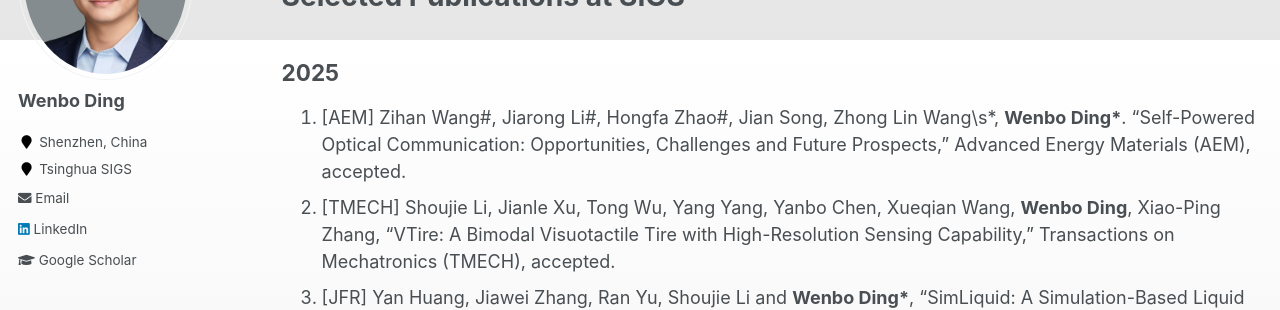
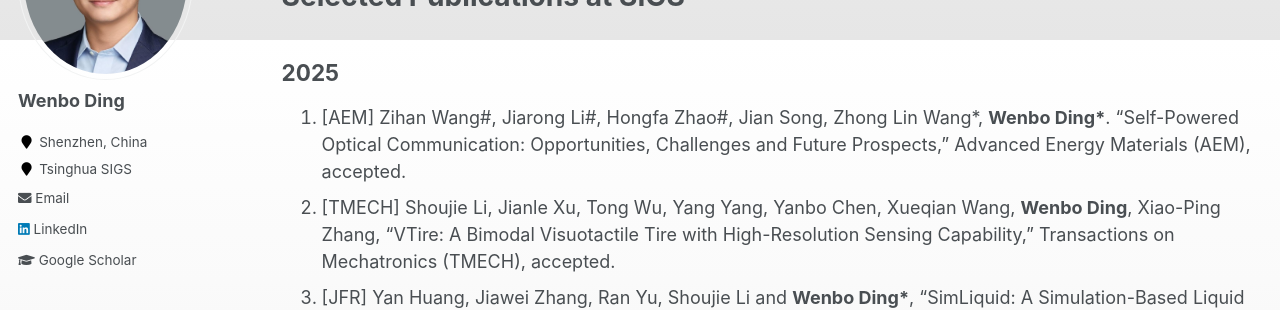
Before and after one commit to whenboy07/whenboy07.github.io, a Jekyll site: the page built from _pages/publication.md, in a window 1280 px wide and 900 px high, scrolled down 1607 px. Shown: the part 153-463 px from the top of the window. Built offline with Jekyll 4.4.1, drawn with Linux system fonts in a browser that asks for light colours.

```diff
--- a/_pages/publication.md
+++ b/_pages/publication.md
@@ -122,7 +122,7 @@ A hybrid Wind and Raindrop Energy Harvesting Operating on Savonius Turbine.
 
 # Selected Publications at SIGS
 ## 2025
-1. [AEM] Zihan Wang#, Jiarong Li#, Hongfa Zhao#, Jian Song, Zhong Lin Wang\s*, **Wenbo Ding\***. “Self-Powered Optical Communication: Opportunities, Challenges and Future Prospects,” Advanced Energy Materials (AEM), accepted.
+1. [AEM] Zihan Wang#, Jiarong Li#, Hongfa Zhao#, Jian Song, Zhong Lin Wang*, **Wenbo Ding\***. “Self-Powered Optical Communication: Opportunities, Challenges and Future Prospects,” Advanced Energy Materials (AEM), accepted.
 2. [TMECH] Shoujie Li, Jianle Xu, Tong Wu, Yang Yang, Yanbo Chen, Xueqian Wang, **Wenbo Ding**, Xiao-Ping Zhang, "VTire: A Bimodal Visuotactile Tire with High-Resolution Sensing Capability," Transactions on Mechatronics (TMECH), accepted.
 3. [JFR] Yan Huang, Jiawei Zhang, Ran Yu, Shoujie Li and **Wenbo Ding\***, “SimLiquid: A Simulation-Based Liquid Perception Pipeline for Robot Liquid Manipulation,” Journal of Field Robotics (JFR), accepted.
 4. [TMLR] Yuzhu Mao, Zihao Zhao, Siqi Ping, Yang Liu and **Wenbo Ding\***, “Enhancing Parameter Efficiency and Generalization in Large Models: A Regularized and Masked Low-Rank Adaptation Approach,” Transactions on Machine Learning Research (TMLR), accepted.
```
